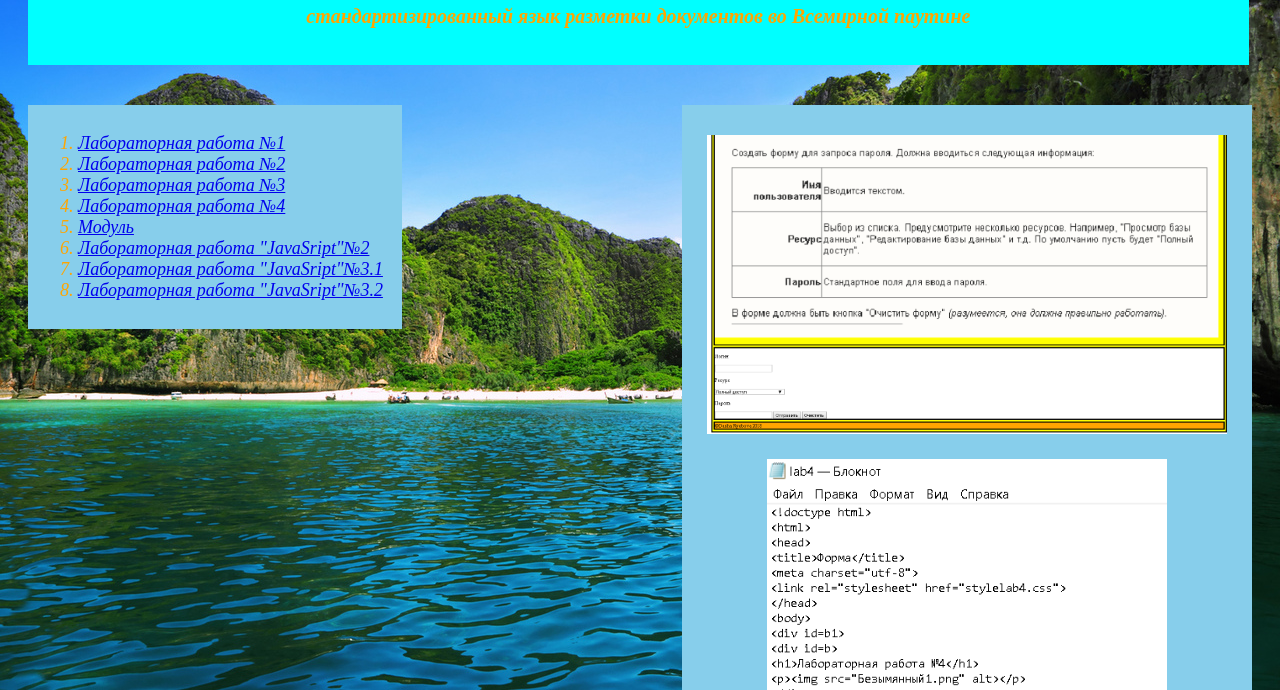
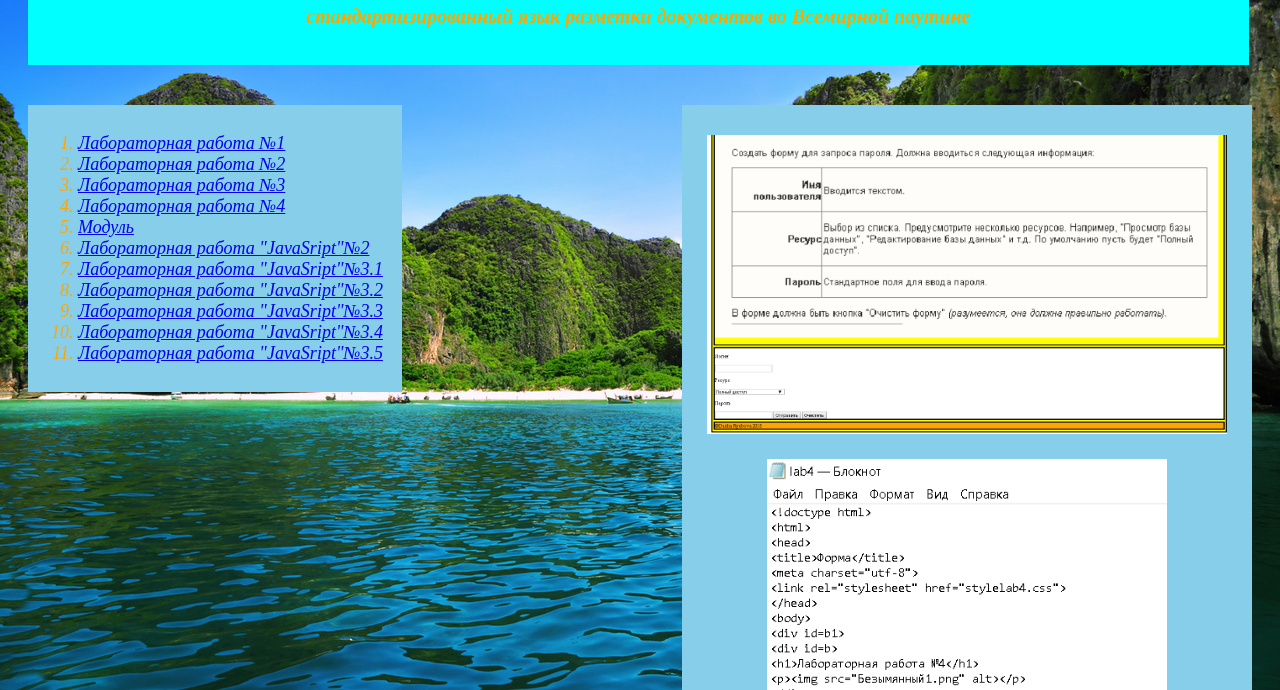
Before and after one commit to dasha18ryab/WakeUp, a plain HTML site: page lab4.html in a window 1280 px wide. Shown: the part 110-800 px from the top of the page. Drawn offline with Linux system fonts and the light colour scheme.

Commit message:
Update lab4.html

```diff
--- a/lab4.html
+++ b/lab4.html
@@ -20,6 +20,9 @@
 <li><a href="labJS2.html">Лабораторная работа "JavaSript"№2</a></li>
 <li><a href="labJS31.html">Лабораторная работа "JavaSript"№3.1</a></li>
 <li><a href="labJS32.html">Лабораторная работа "JavaSript"№3.2</a></li>
+<li><a href="labJS33.html">Лабораторная работа "JavaSript"№3.3</a></li>
+<li><a href="labJS34.html">Лабораторная работа "JavaSript"№3.4</a></li>
+<li><a href="labJS35.html">Лабораторная работа "JavaSript"№3.5</a></li>
 </ol>
 </div>
 <div id='b4'>
```
